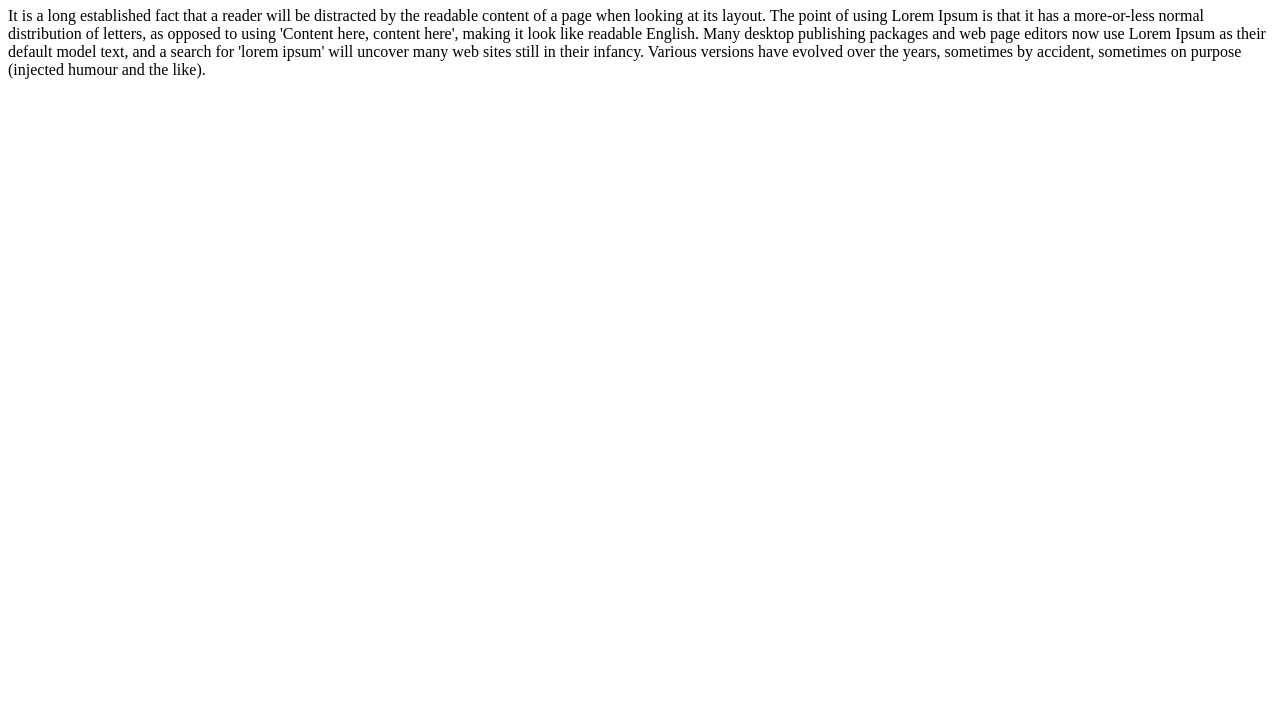
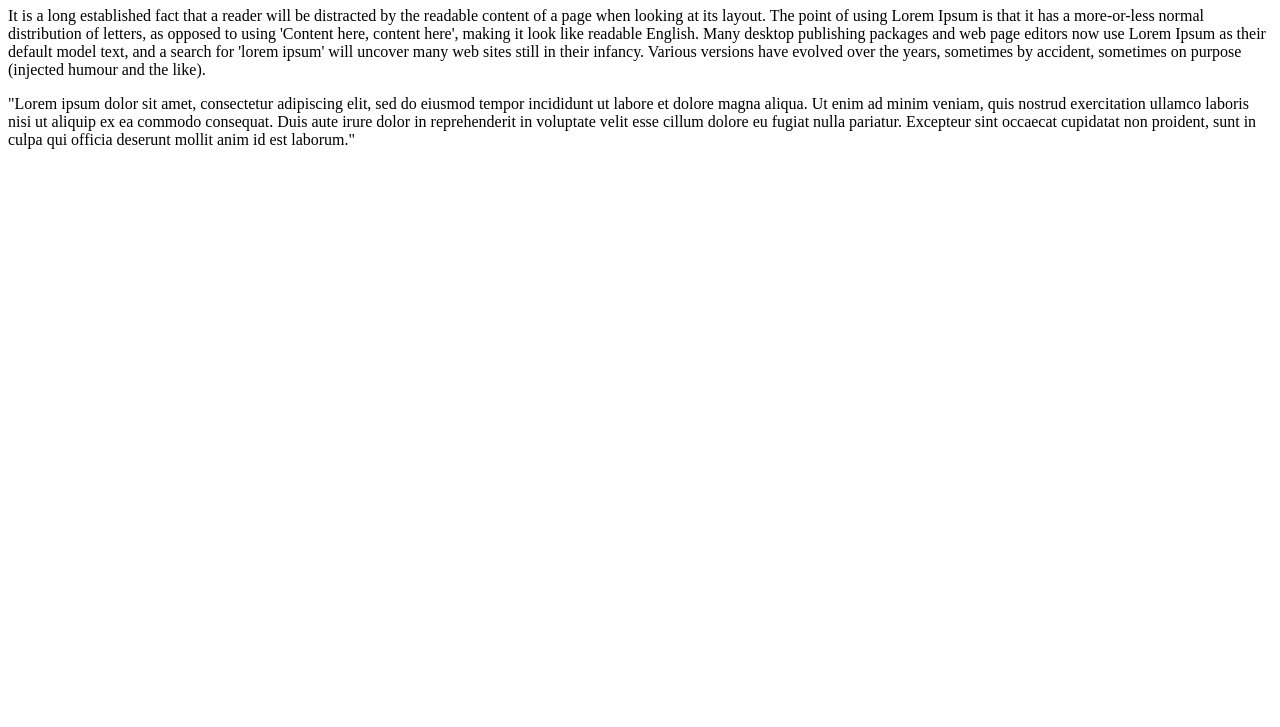
Before and after one commit to CamilaFranca08/Ola-Mundo, a plain HTML site: page site-exemplo/index.html in a window 1280 px wide. Shown: the part 73-800 px from the top of the page. Drawn offline with Linux system fonts and the light colour scheme.

Commit message:
Adicionei um parágrafo

```diff
--- a/site-exemplo/index.html
+++ b/site-exemplo/index.html
@@ -11,5 +11,8 @@
 
 		<h1>Olá, mundo!</h1>
 			<p>	It is a long established fact that a reader will be distracted by the readable content of a page when looking at its layout. The point of using Lorem Ipsum is that it has a more-or-less normal distribution of letters, as opposed to using 'Content here, content here', making it look like readable English. Many desktop publishing packages and web page editors now use Lorem Ipsum as their default model text, and a search for 'lorem ipsum' will uncover many web sites still in their infancy. Various versions have evolved over the years, sometimes by accident, sometimes on purpose (injected humour and the like).</p>
+			<p>
+				"Lorem ipsum dolor sit amet, consectetur adipiscing elit, sed do eiusmod tempor incididunt ut labore et dolore magna aliqua. Ut enim ad minim veniam, quis nostrud exercitation ullamco laboris nisi ut aliquip ex ea commodo consequat. Duis aute irure dolor in reprehenderit in voluptate velit esse cillum dolore eu fugiat nulla pariatur. Excepteur sint occaecat cupidatat non proident, sunt in culpa qui officia deserunt mollit anim id est laborum."
+			</p>
 	</body>
 </html>
```
